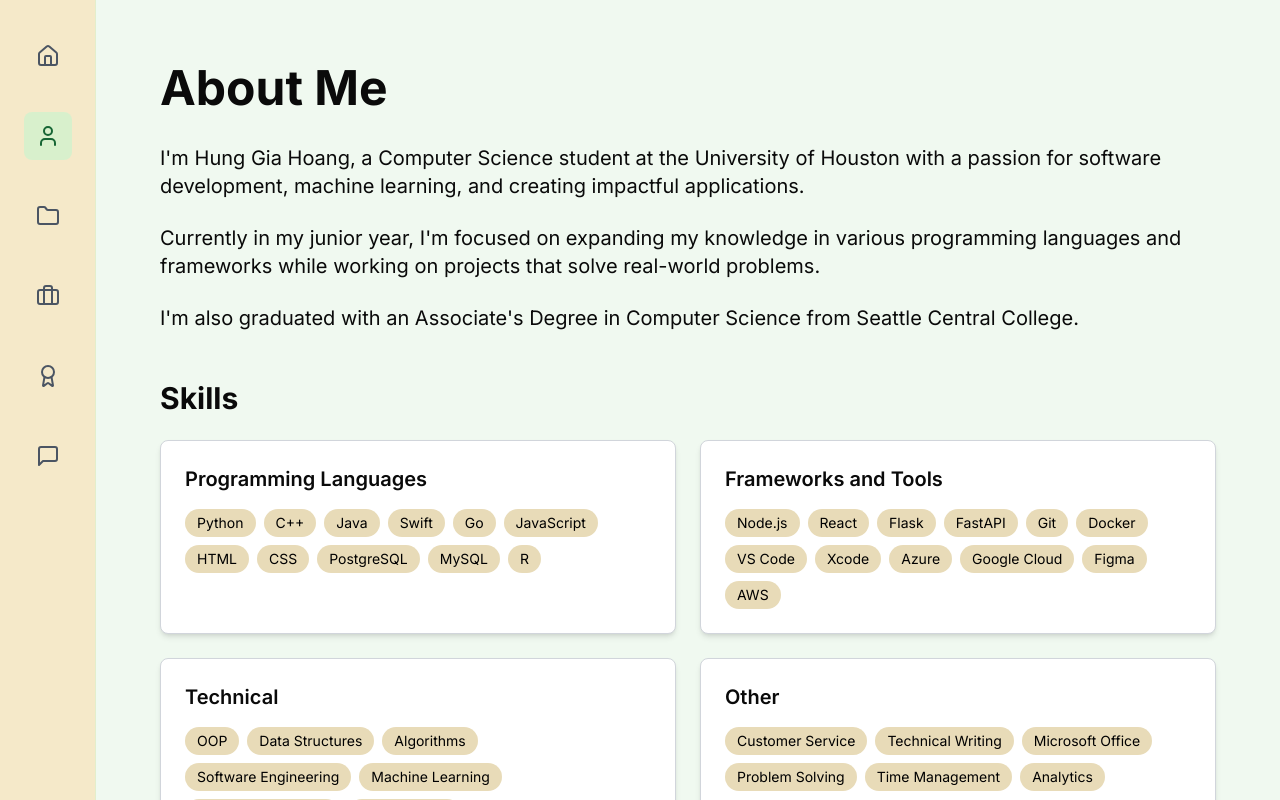
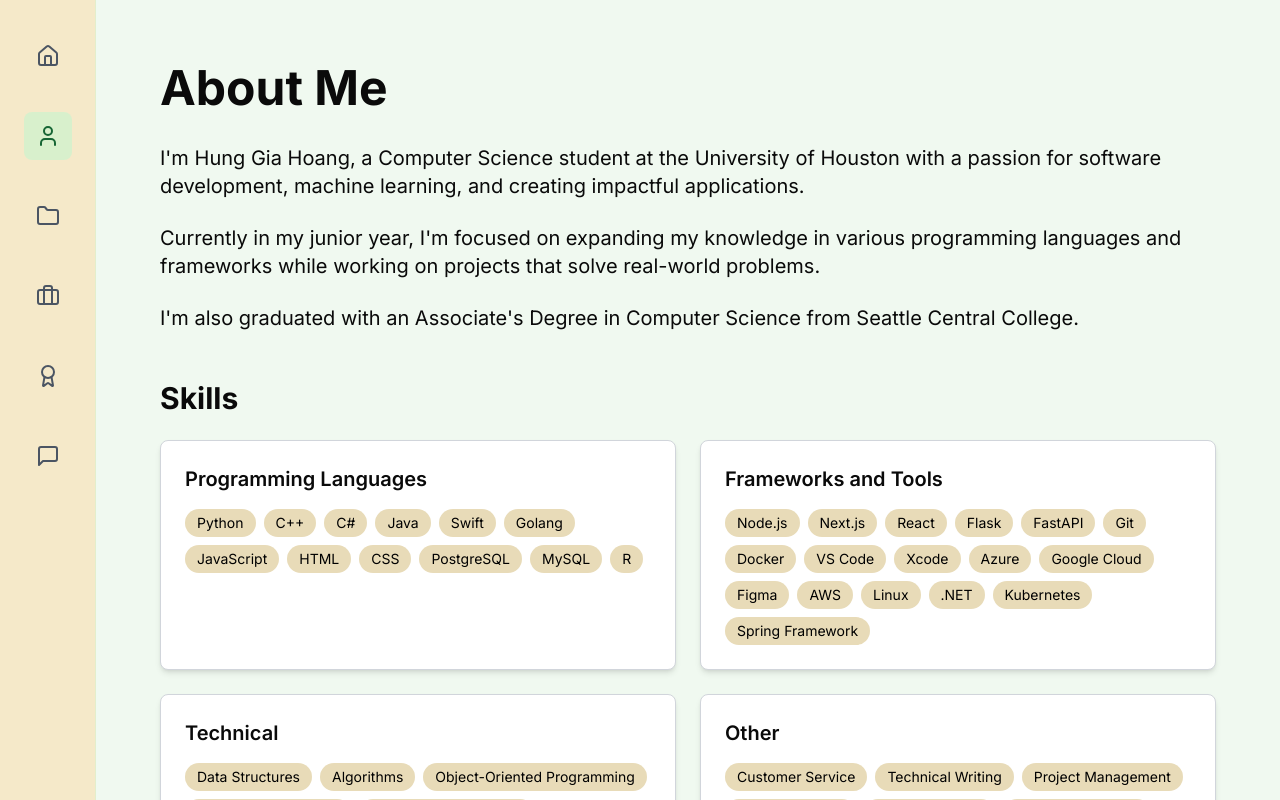
Before and after one commit to HungH206/WebPortfolio, a Next.js app in the folder my-portfolio/: page /about in a window 1280 px wide. Built offline with nearby package versions, Linux system fonts and the light colour scheme.

Commit message:
Update "About" page and "Projects" page.

```diff
--- a/my-portfolio/app/about/page.tsx
+++ b/my-portfolio/app/about/page.tsx
@@ -2,9 +2,10 @@ import { Card, CardContent } from "@/components/ui/card"
 
 export default function AboutPage() {
   const skills = {
-    "Programming Languages": ["Python", "C++", "Java", "Swift", "Go", "JavaScript", "HTML", "CSS", "PostgreSQL", "MySQL", "R"],
+    "Programming Languages": ["Python", "C++", "C#", "Java", "Swift", "Golang", "JavaScript", "HTML", "CSS", "PostgreSQL", "MySQL", "R"],
     "Frameworks and Tools": [
       "Node.js",
+      "Next.js",
       "React",
       "Flask",
       "FastAPI",
@@ -16,19 +17,29 @@ export default function AboutPage() {
       "Google Cloud",
       "Figma",
       "AWS",
+      "Linux",
+      ".NET",
+      "Kubernetes",
+      "Spring Framework",
     ],
     Technical: [
-      "OOP",
       "Data Structures",
       "Algorithms",
+      "Object-Oriented Programming",
       "Software Engineering",
+      "Computer Architecture",
+      "Database Systems",
+      "Web Development",
+      "APIs",
+      "Microservices",
       "Machine Learning",
-      "Prompt Engineering",
+      "Artificial Intelligence",
       "Data Analysis",
     ],
     Other: [
       "Customer Service",
       "Technical Writing",
+      "Project Management",
       "Microsoft Office",
       "Problem Solving",
       "Time Management",
--- a/my-portfolio/app/projects/page.tsx
+++ b/my-portfolio/app/projects/page.tsx
@@ -15,21 +15,22 @@ export default function ProjectsPage() {
         "Main Features: Movie browsing, Reservation and ticket history.",
         "App inspired by a local movie theatre that need a mobile application for online ticket reservations.",
         "Improved user experience with a simple design and good performance.",
-        "Design demonstrated with Adobe Express.",
+        "Designs and Video Prototypes created with Adobe Express.",
       ],
       date: "July - August 2025",
       github: "https://github.com/HungH206/Ios-101-Filmtix-project",
       demo: "https://new.express.adobe.com/publishedV2/urn:aaid:sc:VA6C2:6bc9bfde-aae2-4222-865a-34edf9b60d67?promoid=Y69SGM5H&mv=other",
+      achievement: "Completed iOS 101 Course by CodePath",
       image: "/IOS101-1-Logo.png?height=100&width=100",
     },
      {
-      title: "CareConnect",
+      title: "CareConnect (Collaborated with Hao Pham)",
       description:
         "A healthcare IOT web app developed with AWS Bedrock with Pinecone Knowledge Base, Anthropic's Claude 3.5 Haiku Model, React, TypeScript, Python, Firebase, Zoom API and Vercel Web Host.",
       details: [
         "This healthcare platform aims to connect patients with their health provider, track health progress with AI Health Assistant Support, and easily schedule appointments.",
         "Main Features: AI Health Assistant with Claude 3.5 Haiku, Care Team Platform with Zoom Video Call and Twilio Message.",
-        "Other Features: Schedule visits for your appointments, report tracker with summarized detail, and IOT Health Vitals tracking.",
+        "Other Features implemented by Hao Pham: Schedule visits for your appointments, report tracker with summarized detail, and IOT Health Vitals tracking.",
         "Improve 70% connectivity for Zoom calls with 4G support, and 80% support for AI Health Assistance.",
       ],
       date: "May - June 2025",
@@ -53,7 +54,7 @@ export default function ProjectsPage() {
       image: "/studiwell.png?height=100&width=200",
     },
     {
-      title: "PixelPal",
+      title: "PixelPal (Collaborator)",
       description: "A gaming recommendation web app developed with Python, JavaScript, OpenAI API, Figma.",
       details: [
         "Collaborated in a team of four to compete in HackTX 24 at University of Texas at Austin.",
@@ -61,11 +62,11 @@ export default function ProjectsPage() {
       ],
       date: "November 2024",
       github: "https://github.com/HungH206/PixelPal",
-      demo: "#",
+      demo: "https://devpost.com/software/pixelpal-35o1x6",
       image: "/Pixelpal.png?height=100&width=200",
     },
     {
-      title: "HospiTalk",
+      title: "Hospitalk (Collaborator)",
       description:
         "A healthcare web app that focuses on prioritizing patient care with React, JavaScript, PostgreSQL, and Auth0.",
       details: [
@@ -74,7 +75,7 @@ export default function ProjectsPage() {
       ],
       date: "September 2024",
       github: "https://github.com/Izaan-Khalid/DoctorsOrders",
-      demo: "https://doctors-orders-eight.vercel.app/",
+      demo: "https://devpost.com/software/hospitalk-ncr3e6",
       image: "/Hospitalk.png?height=100&width=200",
     },
     {
```
Also changed, not shown: 1 other file (tests, documents, lock files or other folders).
